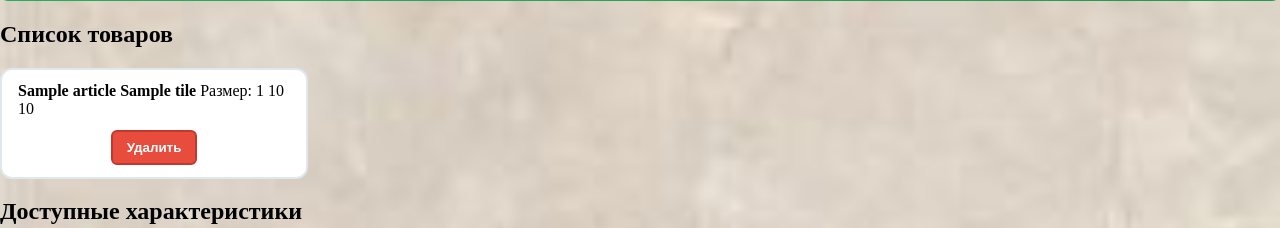
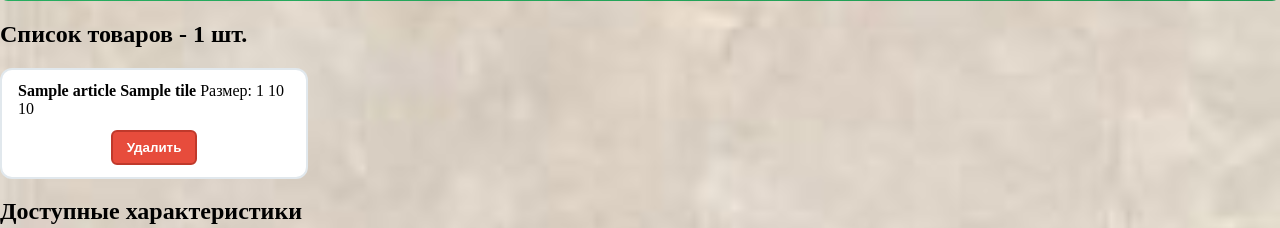
Before and after one commit to bobrkurvar/site, a FastAPI app: template templates/admin.html in a window 1280 px wide. Shown: the part 1254-1482 px from the top of the page. Run offline with FastAPI, Linux system fonts and the light colour scheme; the template is opened without the code that fills it: most values are stand-ins (such as "Sample title", 1, 10 or a date in 2020); parts of the project's set-up code (start-up, migrations or seed data) failed here and were passed over.

Commit message:
количество товаров в админке

```diff
--- a/templates/admin.html
+++ b/templates/admin.html
@@ -160,7 +160,7 @@
 
     <!-- Список товаров -->
     <section class="admin-section">
-        <h2 data-count="{{ tiles|length }} шт.">Список товаров</h2>
+        <h2 data-count="{{ tiles|length }} шт.">Список товаров - {{ tiles|length }} шт.</h2>
         <div class="tile-list">
             {% for tile in tiles %}
             <div class="tile-item">
```
